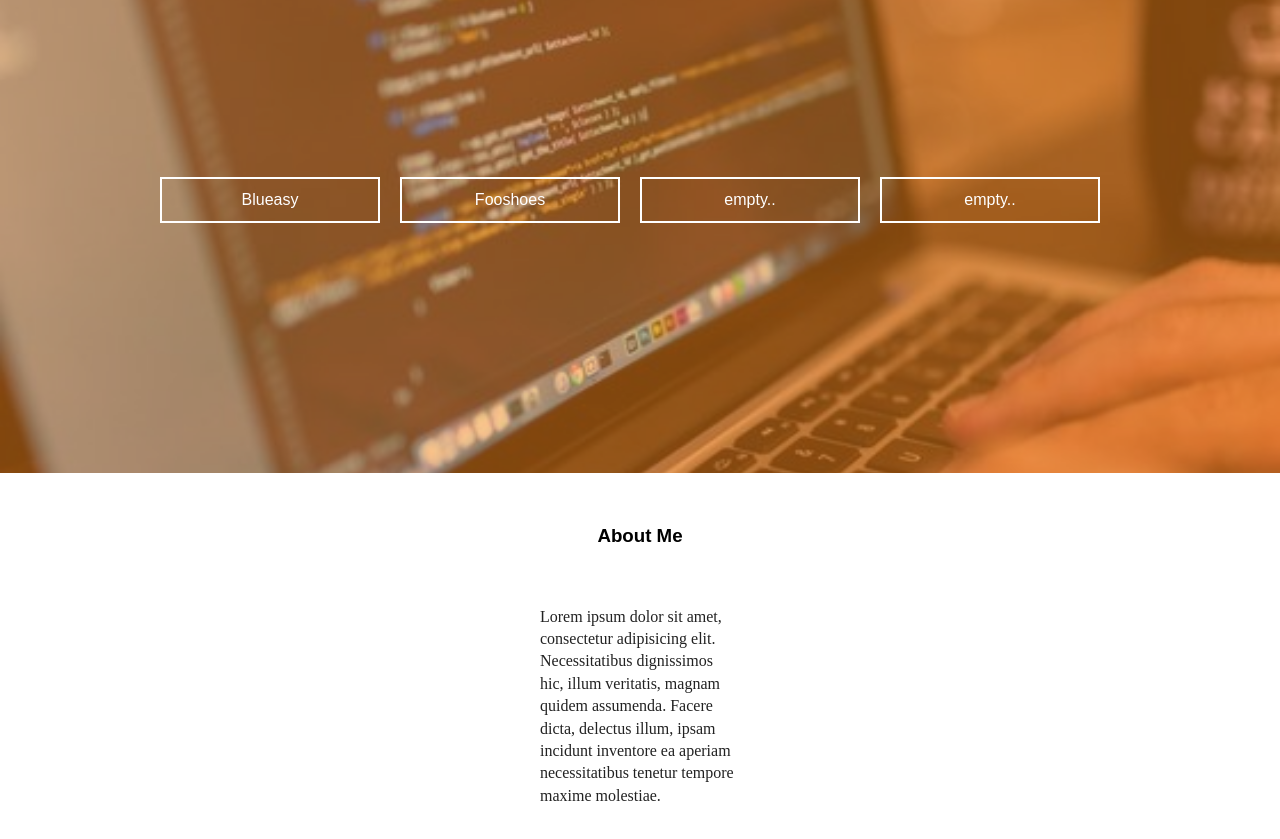
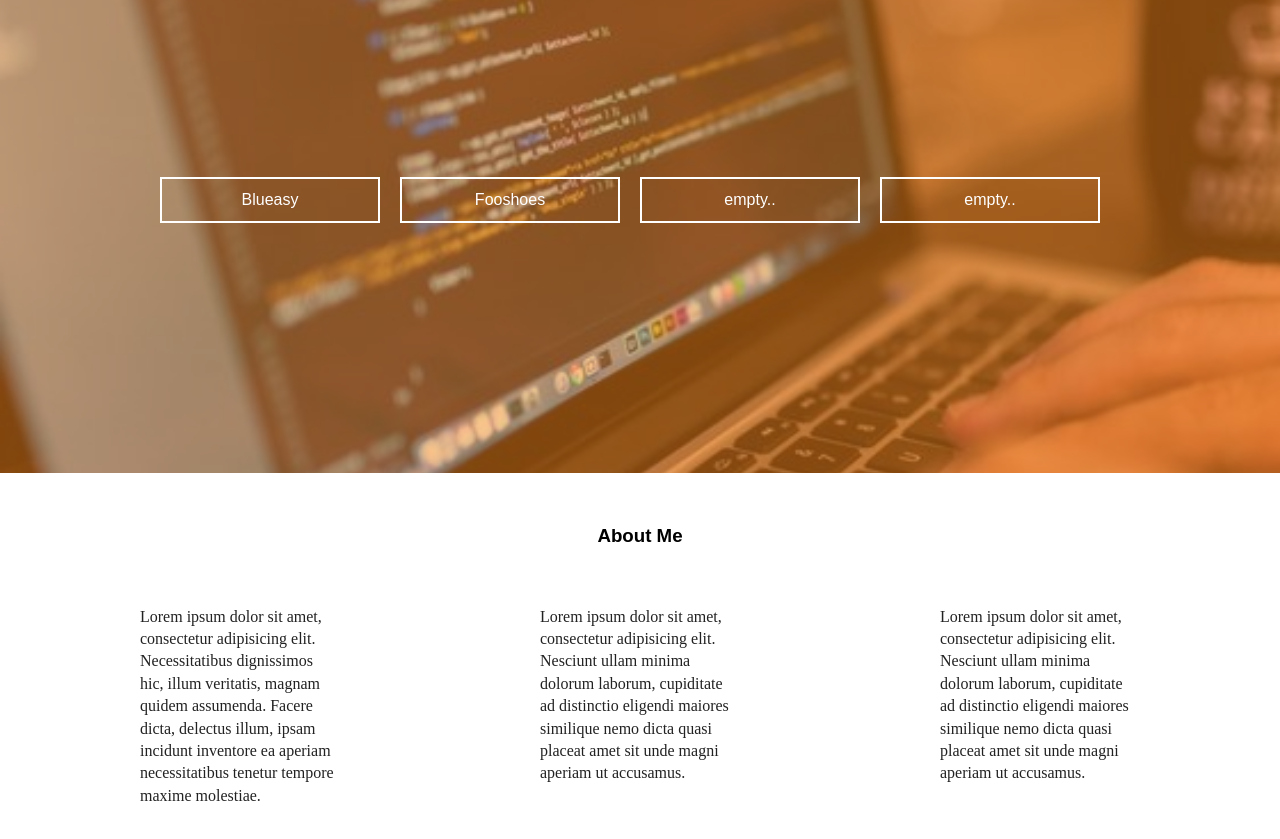
Before and after one commit to Robbert12/codelab-project, a plain HTML site: page index.html in a window 1280 px wide. Shown: the part 85-924 px from the top of the page. Drawn offline with nearby package versions, Linux system fonts and the light colour scheme.

Commit message:
fix in P

```diff
--- a/index.html
+++ b/index.html
@@ -42,7 +42,8 @@
 	       		<h3>About Me</h3>
 	       		<div class="AboutP">
 		       		<p>Lorem ipsum dolor sit amet, consectetur adipisicing elit. Necessitatibus dignissimos hic, illum veritatis, magnam quidem assumenda. Facere dicta, delectus illum, ipsam incidunt inventore ea aperiam necessitatibus tenetur tempore maxime molestiae.</p>
-
+		       		<p>Lorem ipsum dolor sit amet, consectetur adipisicing elit. Nesciunt ullam minima dolorum laborum, cupiditate ad distinctio eligendi maiores similique nemo dicta quasi placeat amet sit unde magni aperiam ut accusamus.</p>
+		       		<p>Lorem ipsum dolor sit amet, consectetur adipisicing elit. Nesciunt ullam minima dolorum laborum, cupiditate ad distinctio eligendi maiores similique nemo dicta quasi placeat amet sit unde magni aperiam ut accusamus.</p>
 	       		</div>
 	       	</div>
        	</div>
```
